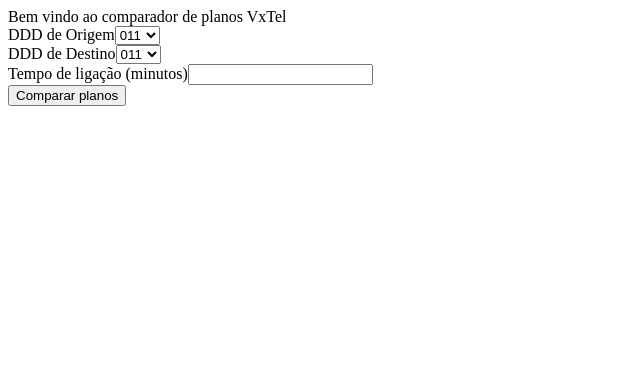
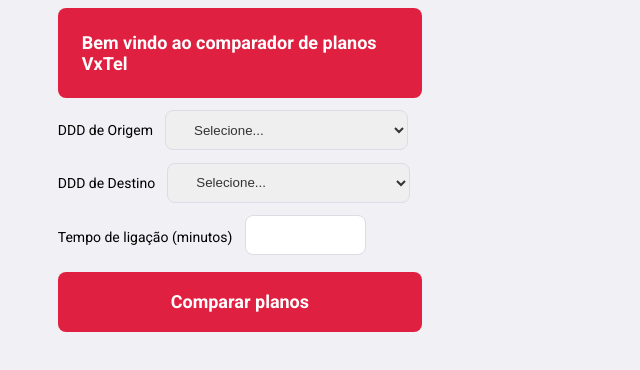
Before and after one commit to gustavocioccari/falemais, a React (Create React App) app in the folder frontend/: page / in a window 1280 px wide. Shown: the top 370 px of the page, without its empty margins (0-640 px from the left). Built offline with nearby package versions, Linux system fonts and the light colour scheme.

Commit message:
Add styles

```diff
--- a/frontend/src/pages/Comparator/index.js
+++ b/frontend/src/pages/Comparator/index.js
@@ -1,5 +1,6 @@
 import React, { useState } from 'react'
 import api from '../../services/api'
+import './styles.css'
 
 export default function ComparePlans(){
   const [from, setFrom] = useState('')
@@ -10,7 +11,7 @@
 
   const setTable = compare ?
 
-      <div>
+      <div className="comparison-container">
         <ul>
             <li>
               <strong>{costs.noPlan.plan}</strong>
@@ -43,6 +44,10 @@
     try{
       await api.post('/comparison', comparisonBody)
         .then(response=>{
+          console.log(response)
+          if (response.status === 404){
+            alert('Erro ao realizar comparação, tente novamente.')
+          }
           setCosts(response.data.comparison)
           setCompare(true)
         })
@@ -55,13 +60,13 @@
   return(
     <div className="comparator-container">
       <header>
-        {/* <img src={logoImg} alt="Be the Hero"/> */}
         <span>Bem vindo ao comparador de planos VxTel</span>
       </header>
       <form>
         <div>
           <label>DDD de Origem</label>
           <select value={from} onChange={e=>setFrom(e.target.value)}>
+            <option>Selecione...</option>
             <option value="011">011</option>
             <option value="016">016</option>
             <option value="017">017</option>
@@ -71,6 +76,7 @@
         <div>
           <label>DDD de Destino</label>
           <select value={to} onChange={e=>setTo(e.target.value)}>
+            <option>Selecione...</option>
             <option value="011">011</option>
             <option value="016">016</option>
             <option value="017">017</option>
--- /dev/null
+++ b/frontend/src/pages/Comparator/styles.css
@@ -0,0 +1,105 @@
+@import url('https://fonts.googleapis.com/css?family=Roboto:400,500,700&display=swap');
+*{
+    margin:10;
+    padding: 0;
+    outline: 0;
+    box-sizing: border-box;
+}
+
+body{
+    font:400 14px Roboto, sans-serif;
+    background: #f0f0f5;
+    -webkit-font-smoothing: antialiased;
+}
+
+div, header{
+  margin-left: 1%;
+  margin-bottom: 1%;
+}
+
+header span{
+  display: flex;
+  font:400 18px Roboto, sans-serif;
+  background: #e02041;
+  color: #fff;
+  font-weight: 700;
+  padding: 24px;
+  border-radius: 8px;
+  width: 30%;
+}
+
+input, button, textarea{
+    font:400 18px Roboto, sans-serif;
+}
+
+button{
+  width: 30%;
+  height: 60px;
+  background: #e02041;
+  border: 0;
+  border-radius: 8px;
+  color: #fff;
+  font-weight: 700;
+  margin-top: 5px;
+  margin-bottom: 5px;
+  transition: 16px;
+  display: inline-block;
+  text-align: center;
+  text-decoration: none;
+  font-size: 18px;
+  line-height: 60px;
+  transition: filter 0.2s;
+  cursor: pointer;
+}
+
+form input{
+    width: 10%;
+    height: 40px;
+    color: #333;
+    border: 1px solid #dcdce6;
+    border-radius: 8px;
+    padding: 0 24px;
+    margin-left: 1%;
+}
+
+form select{
+  width: 20%;
+  height: 40px;
+  color: #333;
+  border: 1px solid #dcdce6;
+  border-radius: 8px;
+  padding: 0 24px;
+  margin-left: 1%;
+}
+
+.comparison-container ul{
+  /* display: flex; */
+  margin-left: -2%;
+  grid-template-columns: repeat(2, 1fr);
+  list-style: none;
+}
+
+.comparison-container ul li{
+  background: #fff;
+  padding: 24px;
+  border-radius: 8px;
+  width: 30%;
+}
+
+.comparison-container ul strong{
+  display: flex;
+  font-size: 20px;
+  margin-bottom: 16px;
+  color: #41414d;
+}
+
+.comparison-container ul li p + strong{
+  font-size: 20px;
+  margin-top: 32px;
+}
+
+.comparison-container ul li p{
+  color: #737380;
+  line-height: 21px;
+  font-size: 18px;
+}
```
